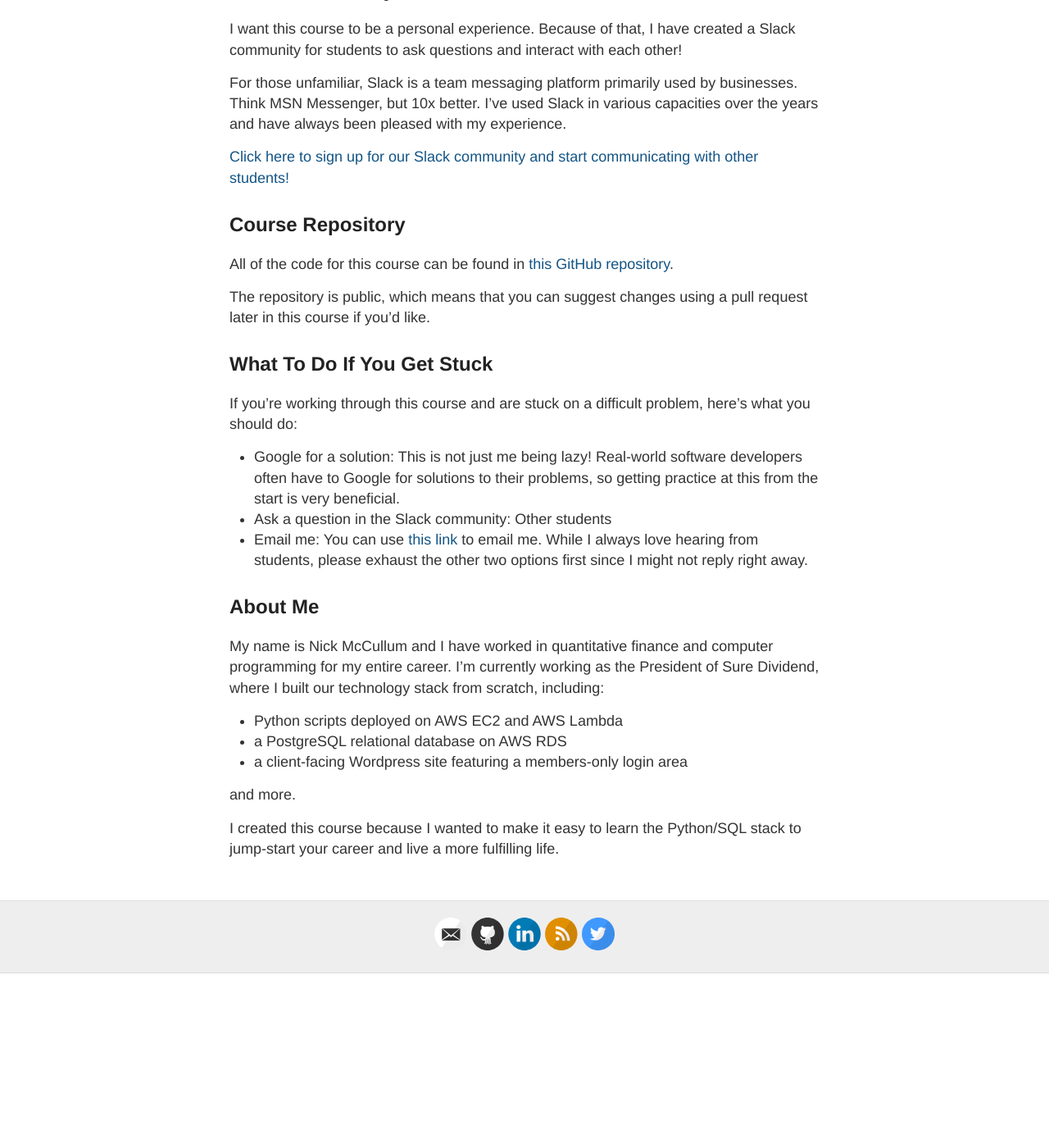
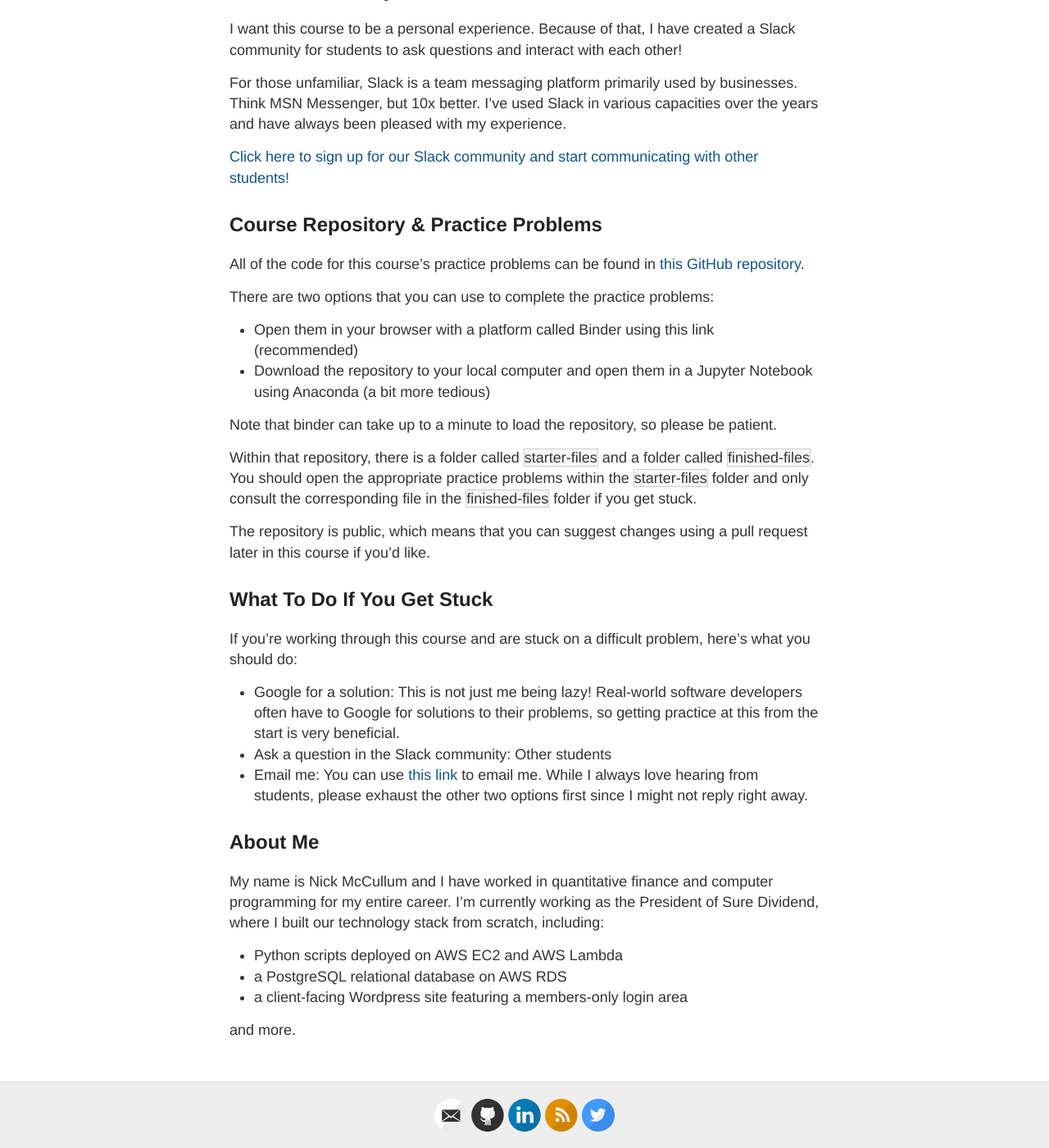
Before and after one commit to rosyberti/website, a Jekyll site: the page built from python-course/index.md, in a window 1280 px wide and 1400 px high, scrolled down 1033 px. Shown: the whole window at 82% size. Built offline with Jekyll 4.4.1, drawn with Linux system fonts in a browser that asks for light colours; before the commit the page ends 2220 px from its top, so only the background shows below that.

Commit message:
improved 'Course Repository and Practice Problems'

```diff
--- a/python-course/index.md
+++ b/python-course/index.md
@@ -42,9 +42,18 @@
 
 [Click here to sign up for our Slack community and start communicating with other students!](https://join.slack.com/t/nickmccullumscourses/shared_invite/zt-d9bj9yus-rkbkJNaDEEhYCXD8A4zkTw)
 
-## Course Repository
+## Course Repository & Practice Problems
 
-All of the code for this course can be found in [this GitHub repository](https://github.com/nicholasmccullum/python-sql-finance).
+All of the code for this course's practice problems can be found in [this GitHub repository](https://github.com/nicholasmccullum/learn-python).
+
+There are two options that you can use to complete the practice problems:
+
+* Open them in your browser with a platform called Binder using this link (recommended)
+* Download the repository to your local computer and open them in a Jupyter Notebook using Anaconda (a bit more tedious)
+
+Note that binder can take up to a minute to load the repository, so please be patient.
+
+Within that repository, there is a folder called `starter-files` and a folder called `finished-files`. You should open the appropriate practice problems within the `starter-files` folder and only consult the corresponding file in the `finished-files` folder if you get stuck.
 
 The repository is public, which means that you can suggest changes using a pull request later in this course if you’d like.
 
@@ -65,5 +74,3 @@
 * a client-facing Wordpress site featuring a members-only login area
 
 and more.
-
-I created this course because I wanted to make it easy to learn the Python/SQL stack to jump-start your career and live a more fulfilling life.
```
